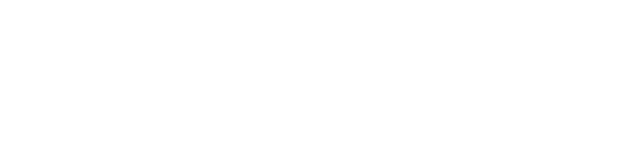
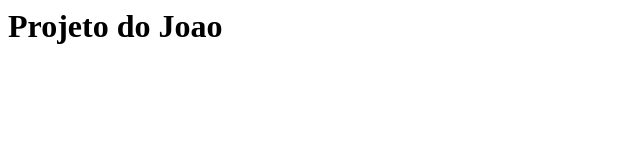
Before and after one commit to morsa1/morsa2, a plain HTML site: page index.html in a window 1280 px wide. Shown: the whole page, without its empty margins (0-640 px from the left). Drawn offline with Linux system fonts and the light colour scheme.

Commit message:
titulo da pagina

```diff
--- a/index.html
+++ b/index.html
@@ -2,5 +2,6 @@
     <head>
     </head>
     <body>
+	    <h1>Projeto do Joao<h1>
     </body>
 </html>
```
